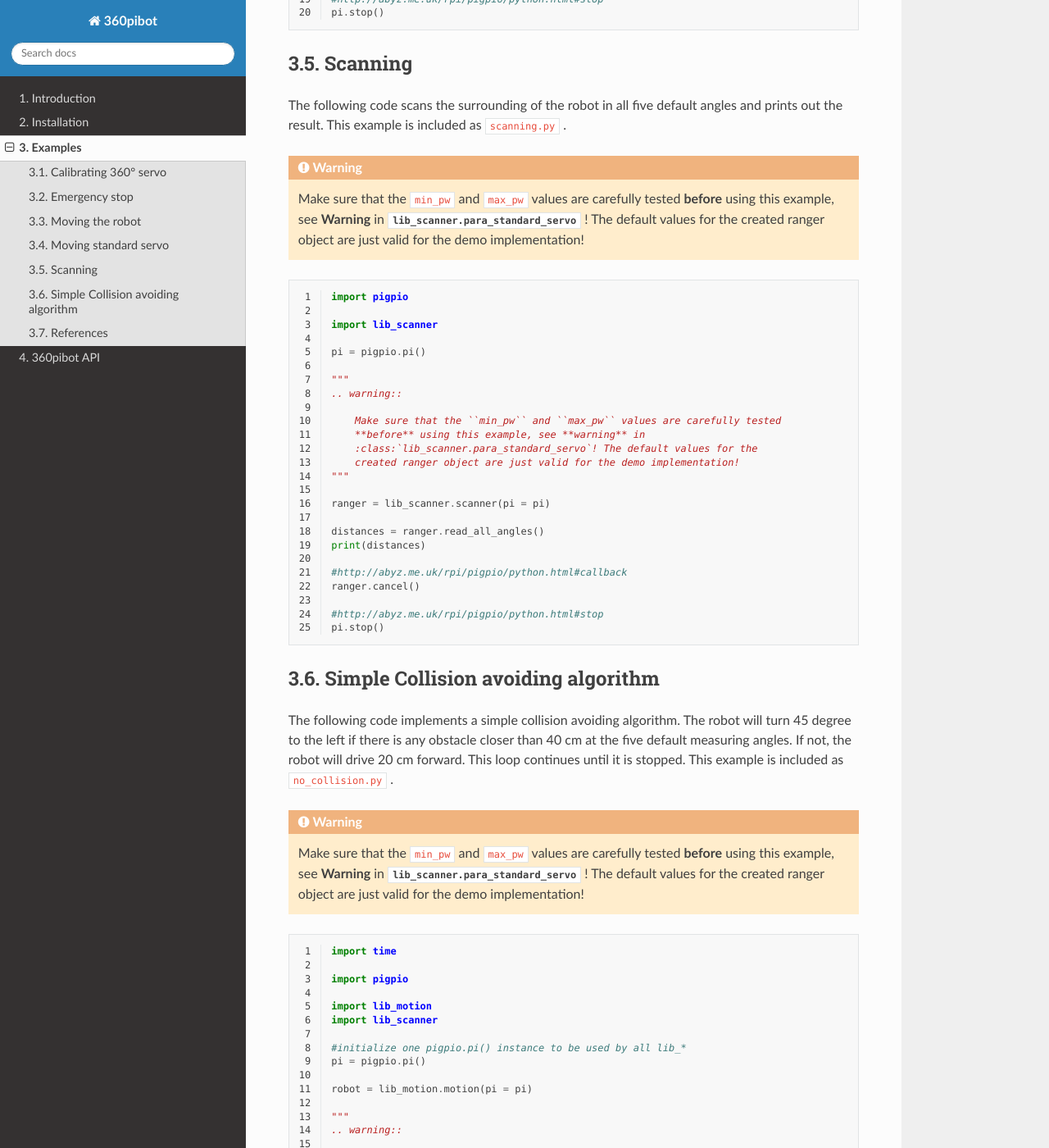
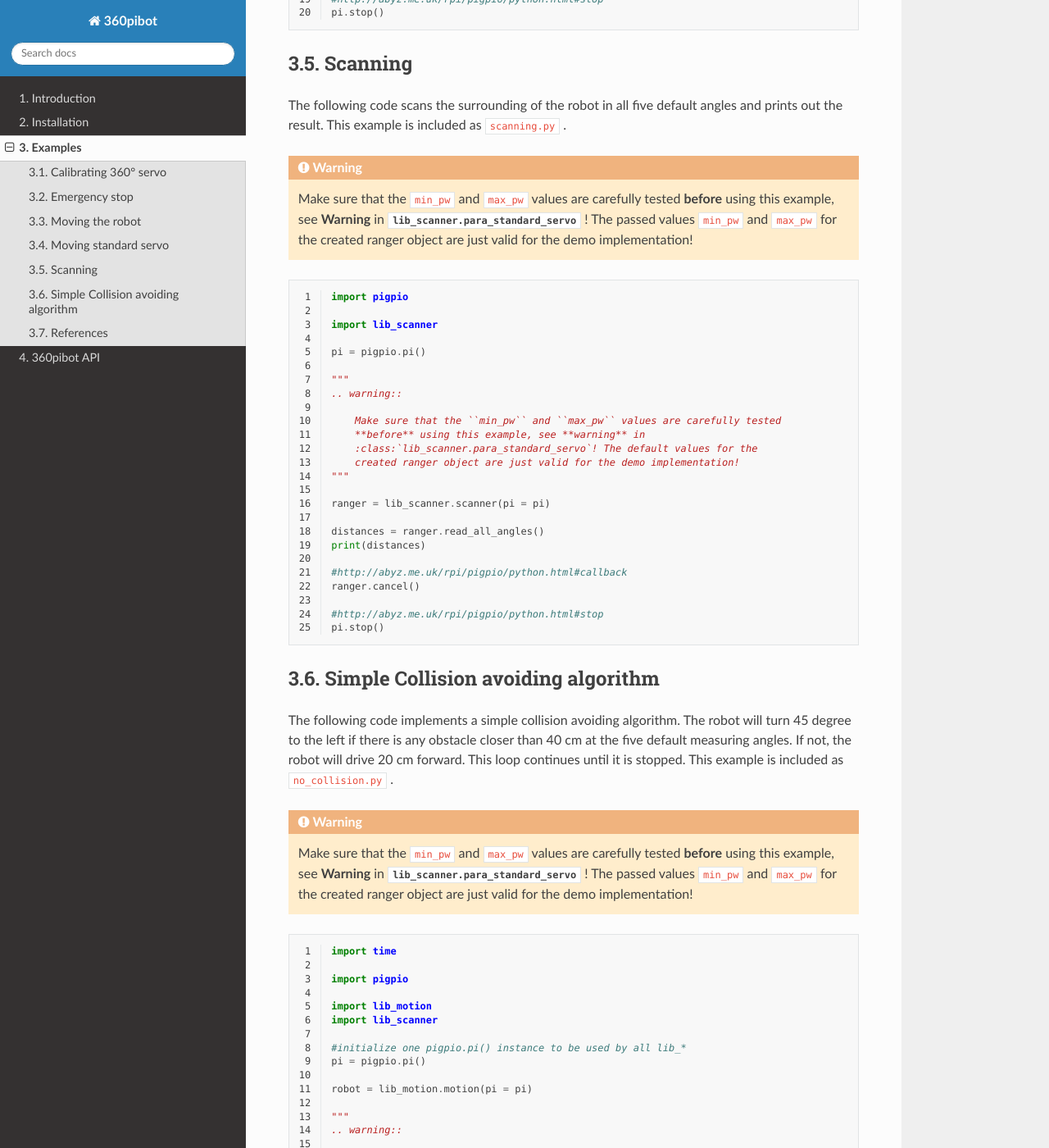
Before and after one commit to choeffer/360pibot, a Sphinx documentation site: the page built from docs/examples.rst, in a window 1280 px wide and 1400 px high, scrolled down 4341 px. Shown: the whole window at 82% size. Built offline with Sphinx 7.4.7 and the Read the Docs theme 2.0.0, drawn with Linux system fonts in a browser that asks for light colours.

```diff
--- a/docs/examples.rst
+++ b/docs/examples.rst
@@ -146,8 +146,9 @@
 
     Make sure that the ``min_pw`` and ``max_pw`` values are carefully tested
     **before** using this example, see **Warning** in
-    :class:`lib_scanner.para_standard_servo` ! The default values for the
-    created ranger object are just valid for the demo implementation!
+    :class:`lib_scanner.para_standard_servo` ! The passed values ``min_pw``
+    and ``max_pw`` for the created ranger object are just valid for the
+    demo implementation!
 
 .. literalinclude:: ../scanning.py
    :linenos:
@@ -165,8 +166,9 @@
 
     Make sure that the ``min_pw`` and ``max_pw`` values are carefully tested
     **before** using this example, see **Warning** in
-    :class:`lib_scanner.para_standard_servo` ! The default values for the
-    created ranger object are just valid for the demo implementation!
+    :class:`lib_scanner.para_standard_servo` ! The passed values ``min_pw``
+    and ``max_pw`` for the created ranger object are just valid for the
+    demo implementation!
 
 .. literalinclude:: ../no_collision.py
    :linenos:
```
